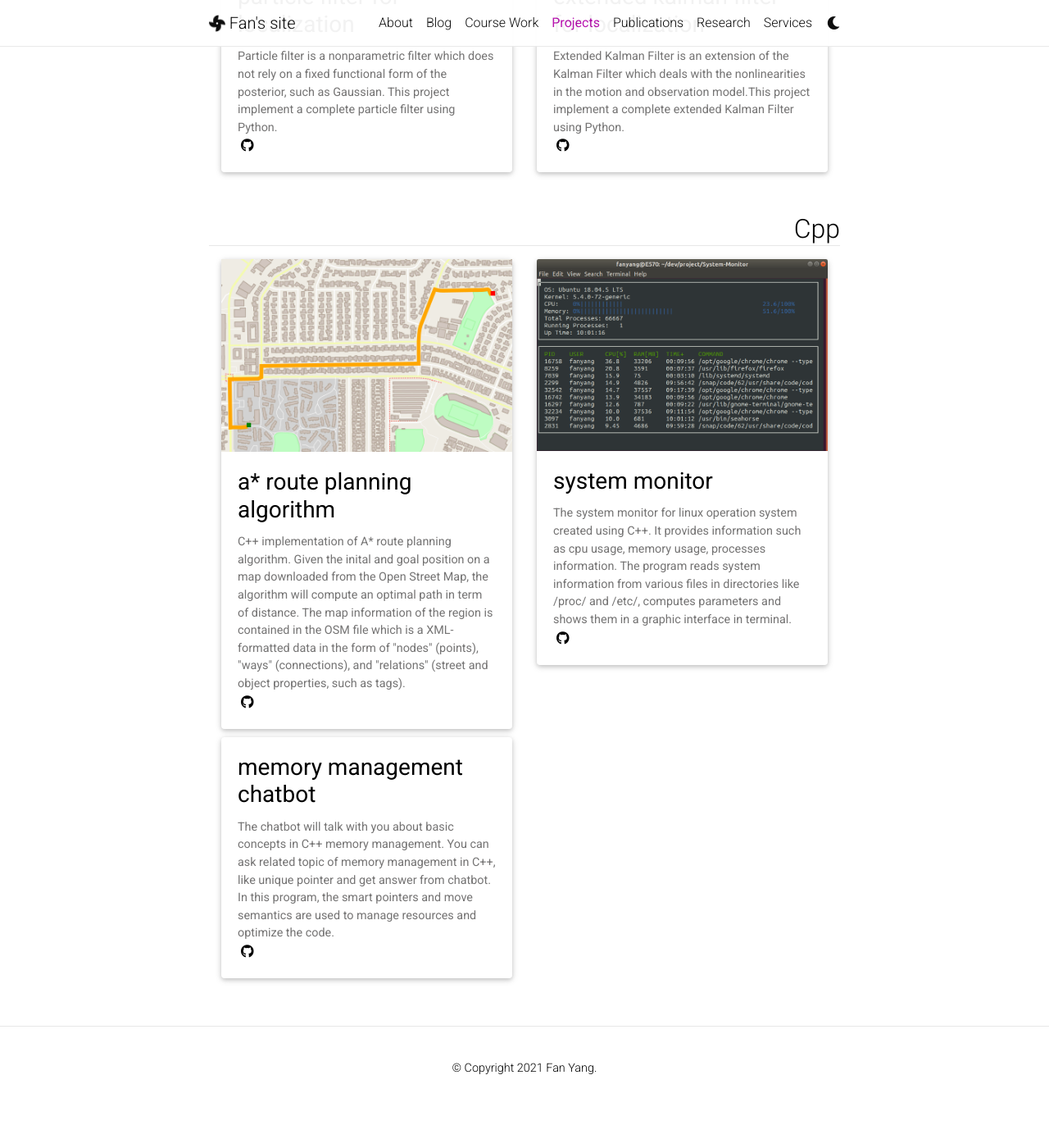
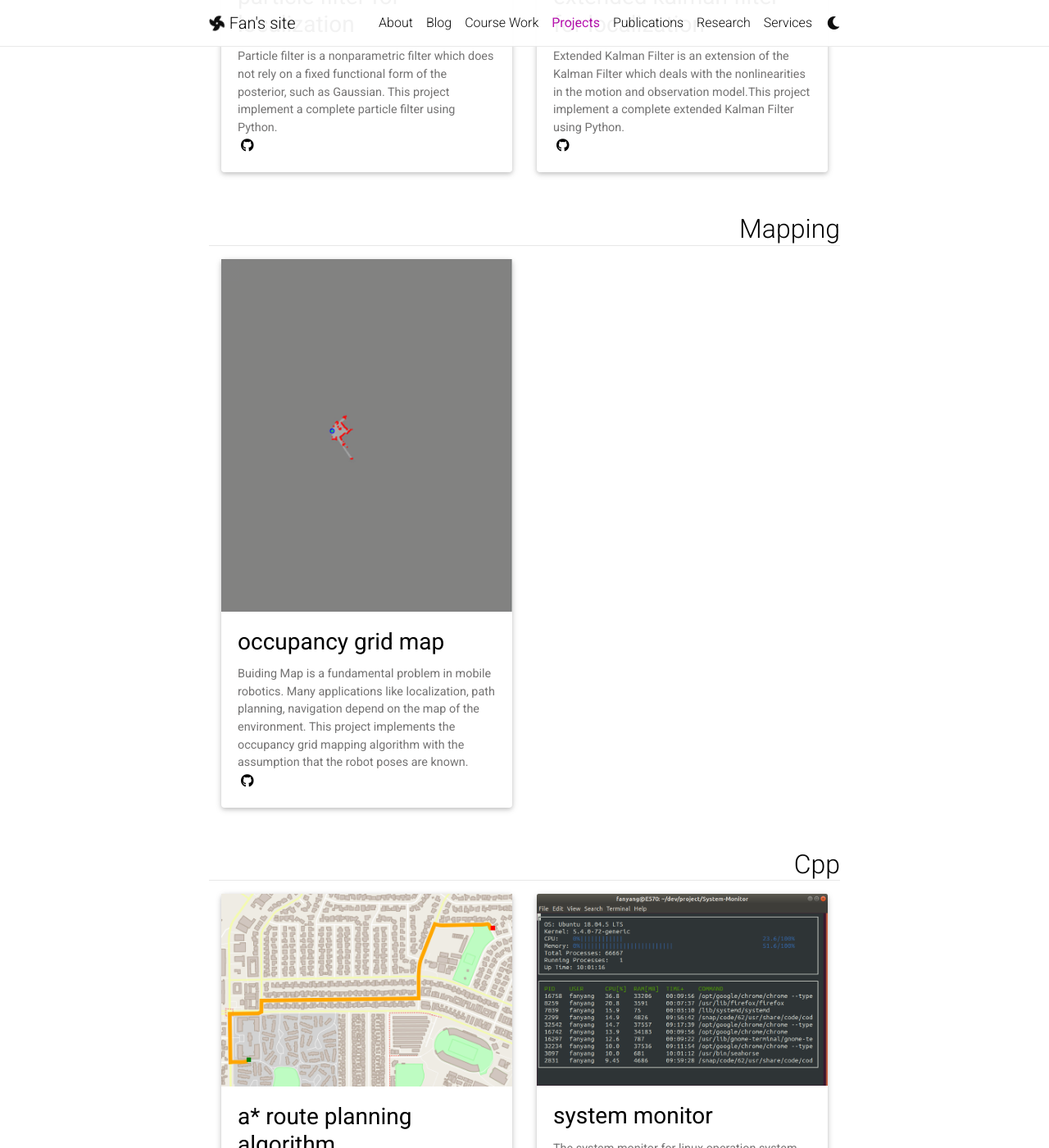
Before and after one commit to fanyang805/fanyang.github.io, a Jekyll site: the page built from _pages/projects.md, in a window 1280 px wide and 1400 px high, scrolled down 3108 px. Shown: the whole window at 82% size. Built offline with Jekyll 4.4.1, drawn with Linux system fonts in a browser that asks for light colours; nearby versions of some CDN libraries; a style sheet for code colours, icons or effects is not loaded; before the commit the page ends 4462 px from its top, so only the background shows below that.

Commit message:
mapping project created

```diff
--- a/_pages/projects.md
+++ b/_pages/projects.md
@@ -12,6 +12,8 @@ display_categories:
   - title: Machine Learning
     horizontal: true
   - title: Localization
+    horizontal: true
+  - title: Mapping
     horizontal: true
   - title: Cpp
     horizontal: true
--- /dev/null
+++ b/_projects/mapping/grid-map.md
@@ -0,0 +1,95 @@
+---
+layout: page
+title: Occupancy Grid Map
+description: |
+    Buiding Map is a fundamental problem in mobile robotics. Many applications like localization, path planning, navigation depend on the map of the environment. This project implements the occupancy grid mapping algorithm with the assumption that the robot poses are known.
+img: /projects/mapping/ogm/assets/img/gridmap-s1.gif
+importance: 1
+category: Mapping
+github: https://github.com/yangfan/probabilitics-robotics/tree/master/Grid_map
+images:
+  - path:
+    column:
+    text:
+not_empty: true
+---
+
+Map is a crucial part of the autonomous robot system. Many applications like localization, path planning and navigation rely on the map. In this project, the occupancy grid mapping algorithm is impelmented to construct a map with assumption that the robot's poses are known. In occupancy grid map, the space is discretized into independent cells and each cell associates a binary variable estimating if the cell is occupied. More specifically given the sensor readings and robot's poses in each time step<sup>[1]</sup>, the algorithm computes the log odds of the posterior for each grid
+$$P(m_i|z_{1:t},x_{1:})$$. The occupied grid is black; the free grid is white; the unknow grid is gray. The green dots refer to the robot's poses. The red dots refer to the end point of the laser scan.
+
+<div class="row justify-content-center">
+    <div class="col">
+        <div class="w-50 mx-auto" style="background-color: white;">
+            <img class="img-fluid" src="{{ 'projects/mapping/ogm/assets/img/gridmap-s1.gif' | relative_url }}" alt=""/>
+        </div>
+    </div>
+</div>
+<div class="caption">
+Constructing Occupancy Grid map with grid size of 0.1 meters
+</div>
+<br/>
+
+## Overview of Occupancy Grid Mapping Algorithm
+
+Grid map is a popular model for representing the environment. The basic idea is to discretize the space into independent cells. Each cell associates to a binary random variable estimating whether the cell is occupied.
+
+The occupancy grid mapping algorithm implement approximate posterior estimation for those random variables. Let $$m_i$$ denotes the grid cell, the posterior is
+$$p(m_i|z_{1:t}, x_{1:t})$$.
+
+The log odds ratio
+$$l(x)=\log \frac{p(x)}{1-p(x)}$$ is used to prevent the numerical instabilities for probabilities near zeros or one. It is easy to recover the probability by $$p(x) = 1 - \frac{1}{1+\exp l(x)}$$
+
+We can derive the following relation of posterior.
+
+$$
+\begin{equation}\label{posterior}
+l(m_i|z_{1:t}, x_{1:t}) = l(m_i|z_t,x_t) + l(m_i|z_{1:t-1}, x_{1:t-1}) - l(m_i)
+\end{equation}
+$$
+
+where
+$$l(m_i|z_t,x_t)$$
+ is called inverse sensor model, $$l_0:=l(m_i)$$ is the prior of occupancy.
+
+Let
+$$l_{t,i} := l(m_i|z_{1:t},x_{1:t})$$, based on relation in Eq.$$~\eqref{posterior}$$ the occupancy grid mapping algorithm<sup>[2]</sup> is following.
+<div class="row justify-content-center">
+    <div class="col">
+        <div class="w-50 mx-auto" style="background-color: white;">
+            <img class="img-fluid" src="{{ 'projects/mapping/ogm/assets/img/occupancy-grid-alg.png' | relative_url }}" alt=""/>
+        </div>
+    </div>
+</div>
+<div class="caption">
+The Occupancy Grid Algorithm
+</div>
+<br/>
+
+## Code Explanation
+
+1. `l=prob_to_log_odds(p)` converts probability value `p` to the corresponding log odds `l`. `p = log_odds_to_prob(l)` converts log odds `l` to the corresponding probability value `p`.
+
+2. `[pntsMap] = world_to_map_coordinates(pntsWorld, gridSize, offset)` converts points from the world coordinates frame to the corresponding coordinates in the grid map frame.
+
+3. `[mapUpdate, robPoseMapFrame, laserEndPntsMapFrame] = inv_sensor_model(map, scan, robPose, gridSize, offset, probOcc, probFree)` computes the log odds values that should be added to the map based on the inverse sensor model of a laser range finder. More specifically, the probability of the grid cell passed by the laser is equal to `probFree`. The probability of the grid cell that the laser ends at is equal to `probOcc`.
+
+To reduce the memory usage, we can construct a grid map with lower resolution by increasing the `gridSize`. The figure below shows the mapping with `gridSize = 0.5` meters.
+
+<div class="row justify-content-center">
+    <div class="col">
+        <div class="w-50 mx-auto" style="background-color: white;">
+            <img class="img-fluid" src="{{ 'projects/mapping/ogm/assets/img/gridmap-s5.gif' | relative_url }}" alt=""/>
+        </div>
+    </div>
+</div>
+<div class="caption">
+Constructing Occupancy Grid map with grid size of 0.5 meters
+</div>
+<br/>
+### References
+
+1. **Robot Mapping**
+   University of Freiburg, WS 2013/14, [http://ais.informatik.uni-freiburg.de/teaching/ws13/mapping/](http://ais.informatik.uni-freiburg.de/teaching/ws13/mapping/)
+
+2. **Probabilistic Robotics**
+   S. Thrun, W. Burgard, and D. Fox. MIT Press, Cambridge, Mass., (2005)
```
Also changed, not shown: _projects/localization/extended-kalman-filter.md (+1 -1 lines), _projects/mapping/ogm/assets/img/gridmap-s1.gif (added), _projects/mapping/ogm/assets/img/gridmap-s5.gif (added), _projects/mapping/ogm/assets/img/gridmap_s1.png (added), _projects/mapping/ogm/assets/img/gridmap_s5.png (added), _projects/mapping/ogm/assets/img/occupancy-grid-alg.png (added).
